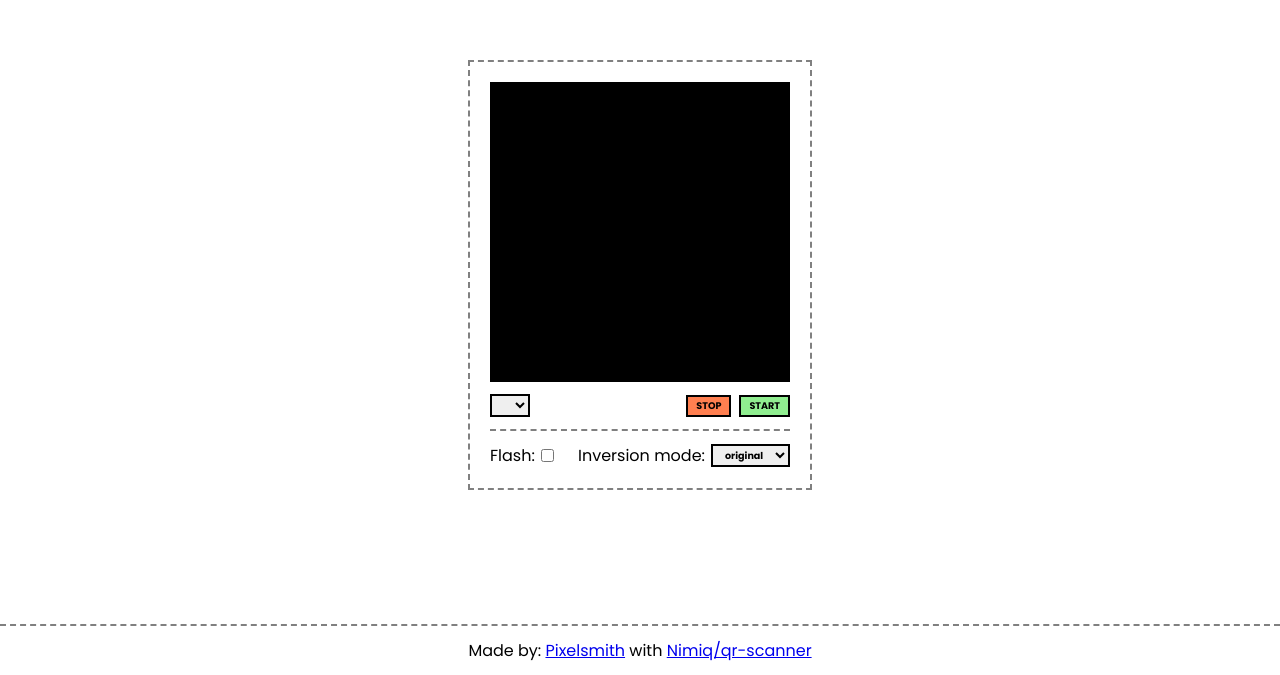
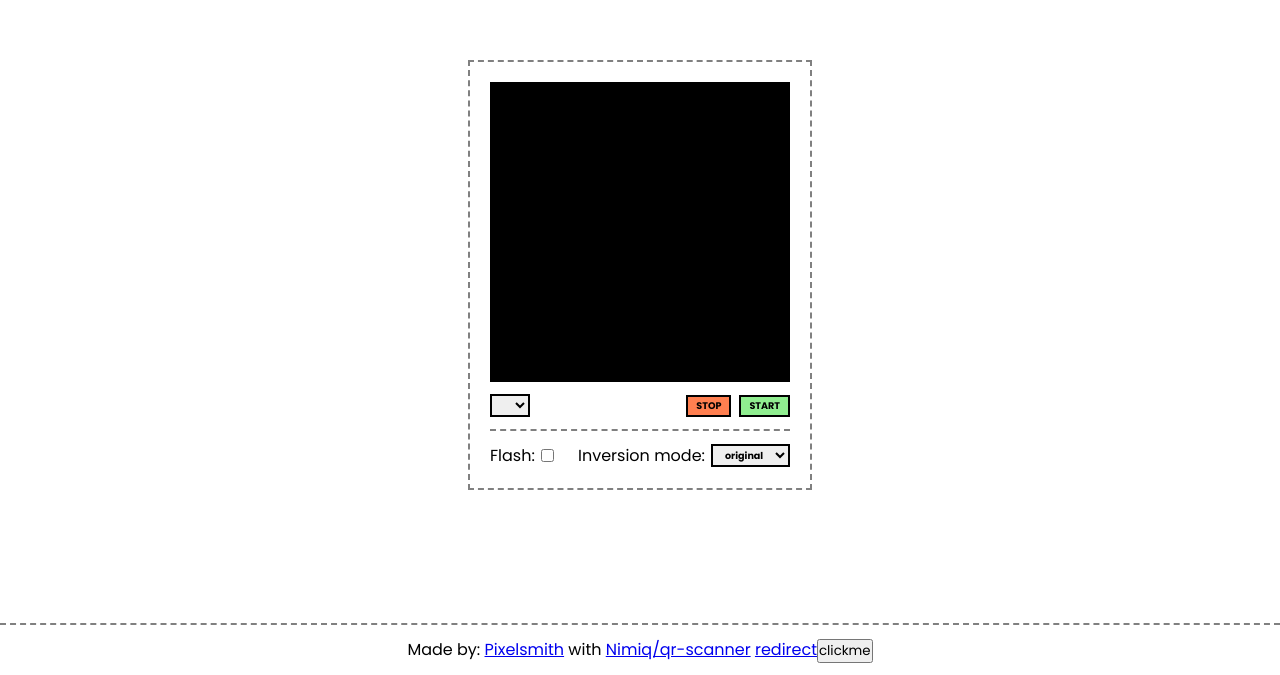
Before and after one commit to Arslabrandom/qrscanner, a plain HTML site: page index.html in a window 1280 px wide. Shown: the part 125-800 px from the top of the page. Drawn offline with Linux system fonts and the light colour scheme.

Commit message:
added a redirection button

```diff
--- a/index.html
+++ b/index.html
@@ -262,8 +262,10 @@
     </div>
     <footer id="footer">
         <span>Made by: <a href="https://instagram.com/pixelsmith.rz">Pixelsmith</a> with <a
-                href="https://github.com/nimiq/qr-scanner?tab=readme-ov-file"> Nimiq/qr-scanner</a></span>
+                href="https://github.com/nimiq/qr-scanner?tab=readme-ov-file"> Nimiq/qr-scanner</a> <a href="googlechrome://google.com";
+"> redirect</a><button onclick="redirect()">clickme</button></span>
     </footer>
+    <script>function redirect() {window.location.href = "googlechrome://google.com";}</script>
     <script type="module">
         import QrScanner from './nimiq/qr-scanner.min.js';
 
```
